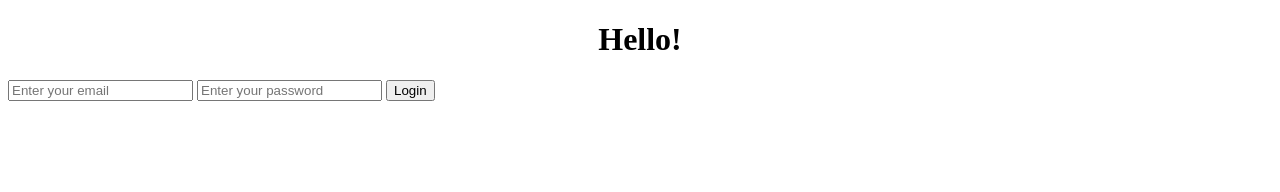
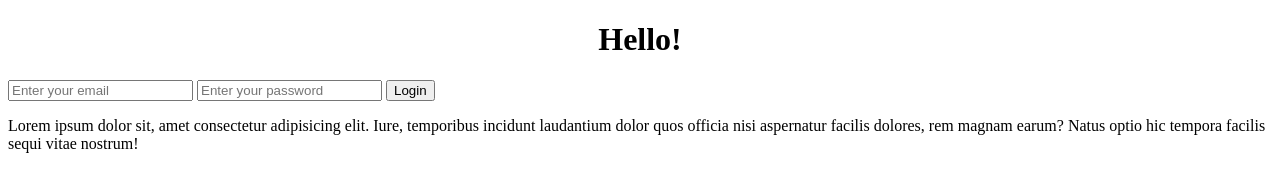
Before and after one commit to alessiamaschio/weather-app, a plain HTML site: page index.html in a window 1280 px wide. Drawn offline with Linux system fonts and the light colour scheme.

Commit message:
Add paragraph

```diff
--- a/index.html
+++ b/index.html
@@ -14,6 +14,11 @@
       <input type="password" placeholder="Enter your password" />
       <input type="submit" value="Login" />
     </form>
+    <p>
+      Lorem ipsum dolor sit, amet consectetur adipisicing elit. Iure, temporibus
+      incidunt laudantium dolor quos officia nisi aspernatur facilis dolores,
+      rem magnam earum? Natus optio hic tempora facilis sequi vitae nostrum!
+    </p>
     <script src="./src/index.js"></script>
   </body>
 </html>
```
